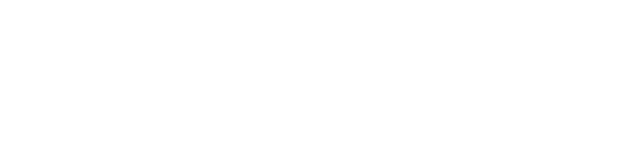
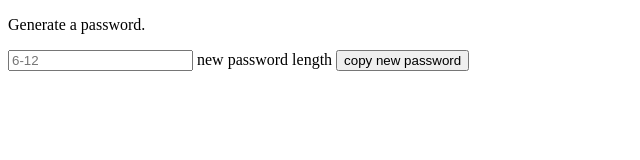
Before and after one commit to mariusErpenbach/password-generator, a website: page src/index.html in a window 1280 px wide. Shown: the whole page, without its empty margins (0-640 px from the left). Drawn offline with nearby package versions, Linux system fonts and the light colour scheme; files that its build step writes are made by us from their sources.

Commit message:
html added

```diff
--- a/src/index.html
+++ b/src/index.html
@@ -9,6 +9,11 @@
 </head>
 <body>
 
+        <p> Generate a password. </p>
+        <form id="password-generator">
+            <input type="number" name="passwordLengthSelect" placeholder="6-12"> <label for="passwordLengthSelect">new password length</label>
+            <button> copy new password </button>
+        </form>
     <script src="./js/password_generator.js"></script>
 </body>
 </html>
--- a/src/scss/main.scss
+++ b/src/scss/main.scss
@@ -0,0 +1,3 @@
+@import "./variables.scss";
+
+@import "./password-generator.scss"
```
Also changed, not shown: src/scss/_password-generator.scss (added).
